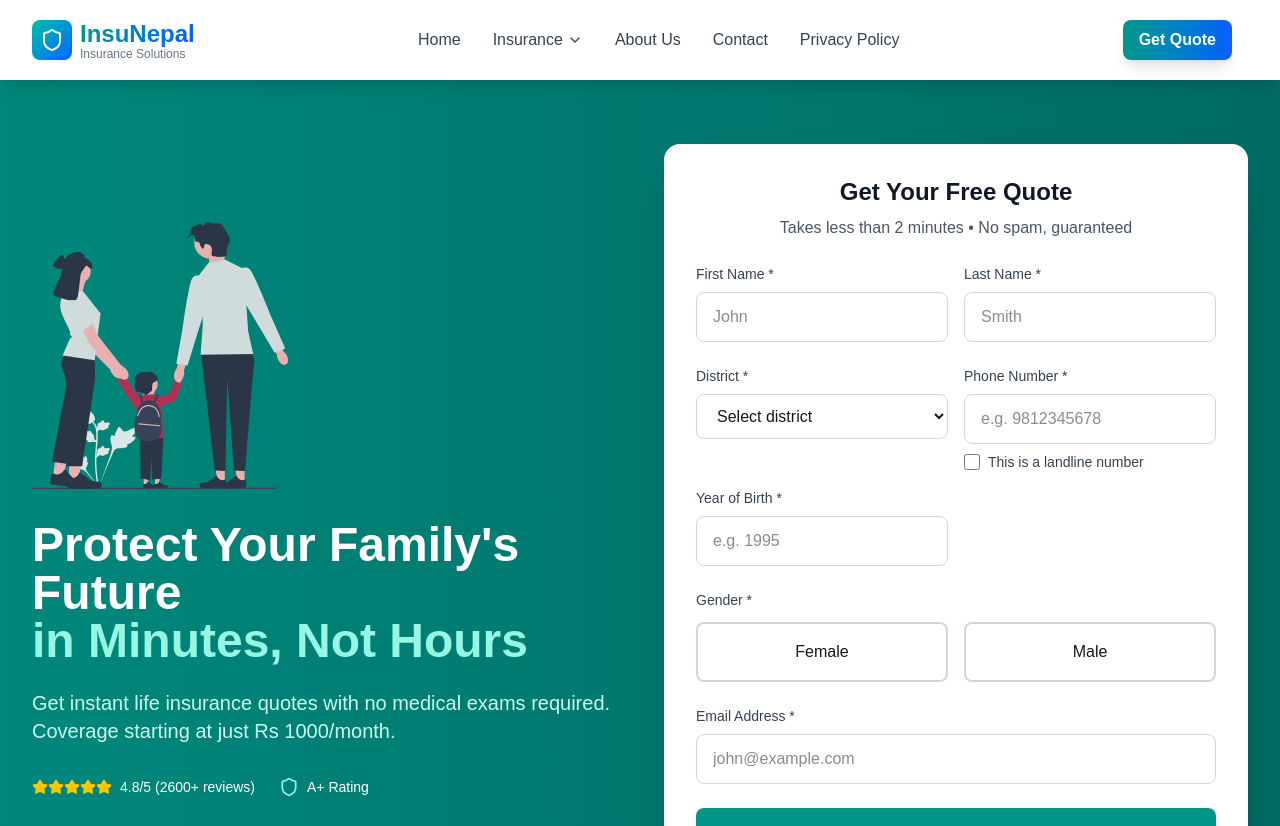
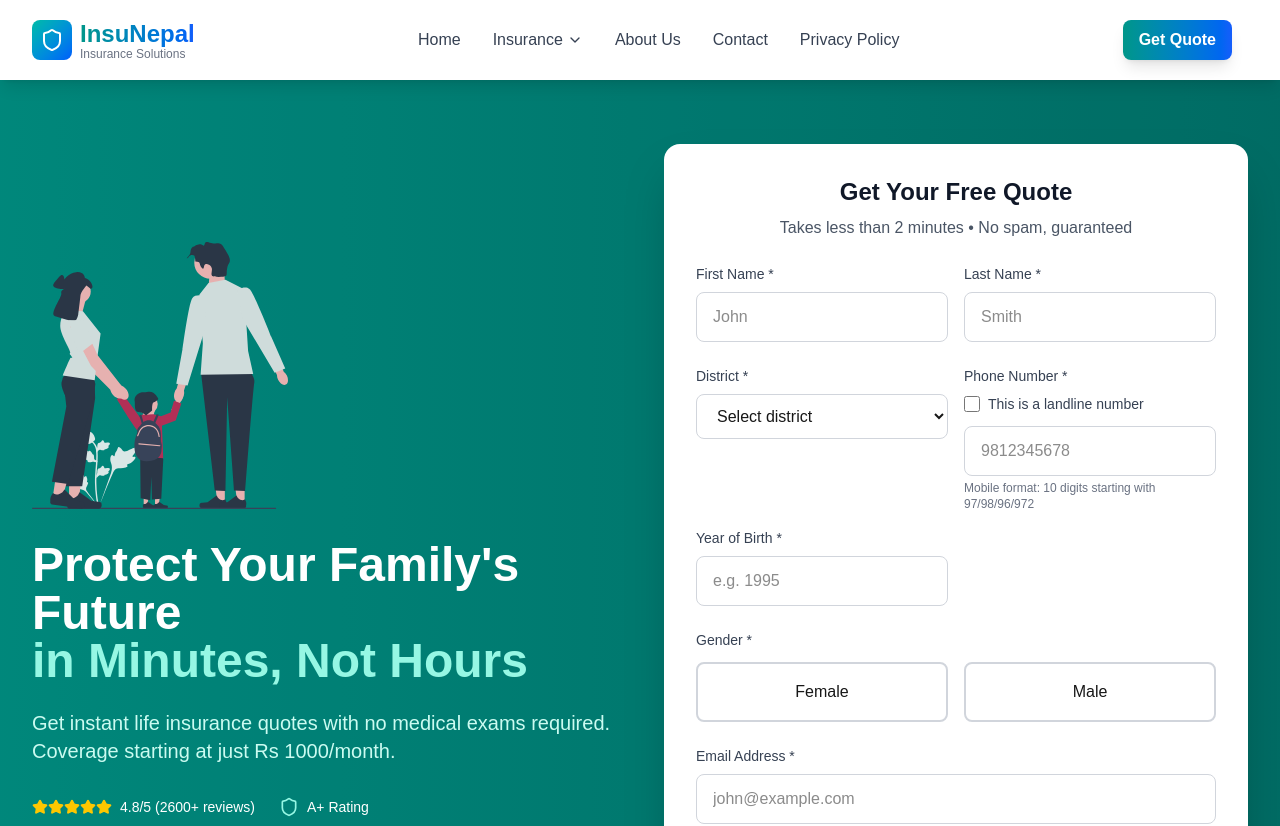
Before and after one commit to ProjectJunee/insunepal, a Next.js app: page / in a window 1280 px wide. Shown: the top 826 px of the page. Built offline with nearby package versions, Linux system fonts and the light colour scheme.

Commit message:
feat: validation correction

```diff
--- a/components/Hero/PhoneInput/index.tsx
+++ b/components/Hero/PhoneInput/index.tsx
@@ -1,45 +1,170 @@
-import React, { useState } from "react";
+import React, { useState, useEffect } from "react";
 
 const PhoneInput = ({ formData, handleInputChange }: any) => {
   const [isLandline, setIsLandline] = useState(false);
+  const [validationError, setValidationError] = useState("");
+  const [isValid, setIsValid] = useState(false);
 
-  const mobilePattern = "^(97|98)\\d{8}$";
-  const landlinePattern = "^0\\d{6,7}$";
+  // More comprehensive mobile prefixes for Nepal
+  const mobilePattern = /^(97[4-9]|98[0-6]|98[8]|96[1-2]|972)\d{7}$/;
+
+  // Landline pattern for Nepal (area code + number = 8 digits total)
+  const landlinePattern =
+    /^0(1|2[1-9]|4[1-9]|5[1-9]|6[1-9]|7[1-9]|8[1-9]|9[1-9])\d{6}$/;
+
+  // Validate phone number
+  const validatePhone = (phone: string) => {
+    if (!phone) {
+      setValidationError("Phone number is required");
+      setIsValid(false);
+      return false;
+    }
+
+    const cleanPhone = phone.replace(/\s+/g, ""); // Remove spaces
+
+    if (isLandline) {
+      if (!landlinePattern.test(cleanPhone)) {
+        setValidationError(
+          "Enter a valid Nepali landline number (e.g., 014123456)"
+        );
+        setIsValid(false);
+        return false;
+      }
+    } else {
+      if (!mobilePattern.test(cleanPhone)) {
+        setValidationError(
+          "Enter a valid Nepali mobile number (e.g., 9812345678)"
+        );
+        setIsValid(false);
+        return false;
+      }
+    }
+
+    setValidationError("");
+    setIsValid(true);
+    return true;
+  };
+
+  // Handle input change with validation
+  const handlePhoneChange = (e: React.ChangeEvent<HTMLInputElement>) => {
+    const value = e.target.value;
+
+    // Only allow digits
+    const cleanValue = value.replace(/[^\d]/g, "");
+
+    // Limit length
+    const maxLength = isLandline ? 9 : 10;
+    const limitedValue = cleanValue.slice(0, maxLength);
+
+    // Update the form data
+    const syntheticEvent = {
+      ...e,
+      target: {
+        ...e.target,
+        value: limitedValue,
+      },
+    };
+
+    handleInputChange(syntheticEvent);
+
+    // Validate
+    validatePhone(limitedValue);
+  };
+
+  // Re-validate when switching between mobile/landline
+  useEffect(() => {
+    if (formData.phone) {
+      validatePhone(formData.phone);
+    }
+  }, [isLandline]);
+
+  // Handle landline checkbox change
+  const handleLandlineToggle = (e: React.ChangeEvent<HTMLInputElement>) => {
+    setIsLandline(e.target.checked);
+    // Clear the phone number when switching types
+    const syntheticEvent = {
+      target: {
+        name: "phone",
+        value: "",
+      },
+    };
+    handleInputChange(syntheticEvent);
+    setValidationError("");
+    setIsValid(false);
+  };
+
+  const getPlaceholder = () => {
+    return isLandline ? "014123456" : "9812345678";
+  };
+
+  const getHelperText = () => {
+    if (isLandline) {
+      return "Landline format: Area code + 6 digits (e.g., 01-4123456)";
+    }
+    return "Mobile format: 10 digits starting with 97/98/96/972";
+  };
 
   return (
     <div>
       <label className="block text-sm font-medium text-gray-700 mb-2">
         Phone Number *
       </label>
+
+      {/* Checkbox for landline - moved above input */}
+      <div className="mb-3 flex items-center space-x-2">
+        <input
+          id="isLandline"
+          type="checkbox"
+          checked={isLandline}
+          onChange={handleLandlineToggle}
+          className="h-4 w-4 text-teal-600 border-gray-300 rounded focus:ring-teal-500"
+        />
+        <label htmlFor="isLandline" className="text-sm text-gray-700">
+          This is a landline number
+        </label>
+      </div>
+
       <input
         type="tel"
         name="phone"
         required
         value={formData.phone || ""}
-        onChange={handleInputChange}
-        className="w-full px-4 py-3 border border-gray-300 rounded-lg focus:ring-2 focus:ring-teal-500 focus:border-transparent transition-colors"
-        placeholder={isLandline ? "e.g. 014123456" : "e.g. 9812345678"}
-        pattern={isLandline ? landlinePattern : mobilePattern}
-        title={
-          isLandline
-            ? "Enter a valid Nepali landline number starting with 0 (7–8 digits)"
-            : "Enter a valid Nepali mobile number starting with 97 or 98 (10 digits)"
-        }
+        onChange={(e) => {
+          const cleanValue = e.target.value.replace(/[^\d]/g, "");
+          handleInputChange({
+            target: { name: "phone", value: cleanValue },
+          });
+        }}
+        onBlur={() => validatePhone(formData.phone)}
+        className={`w-full px-4 py-3 border rounded-lg focus:ring-2 focus:border-transparent transition-colors ${
+          validationError
+            ? "border-red-300 focus:ring-red-500"
+            : isValid
+            ? "border-green-300 focus:ring-teal-500"
+            : "border-gray-300 focus:ring-teal-500"
+        }`}
+        placeholder={getPlaceholder()}
+        maxLength={isLandline ? 9 : 10}
       />
 
-      {/* Checkbox for landline */}
-      <div className="mt-2 flex items-center space-x-2">
-        <input
-          id="isLandline"
-          type="checkbox"
-          checked={isLandline}
-          onChange={(e) => setIsLandline(e.target.checked)}
-          className="h-4 w-4 text-teal-600 border-gray-300 rounded"
-        />
-        <label htmlFor="isLandline" className="text-sm text-gray-700">
-          This is a landline number
-        </label>
-      </div>
+      {/* Helper text */}
+      <p className="mt-1 text-xs text-gray-500">{getHelperText()}</p>
+
+      {/* Validation message */}
+      {validationError && (
+        <p className="mt-1 text-sm text-red-600 flex items-center">
+          <span className="mr-1">⚠</span>
+          {validationError}
+        </p>
+      )}
+
+      {/* Success message */}
+      {isValid && !validationError && formData.phone && (
+        <p className="mt-1 text-sm text-green-600 flex items-center">
+          <span className="mr-1">✓</span>
+          Valid {isLandline ? "landline" : "mobile"} number
+        </p>
+      )}
     </div>
   );
 };
```
